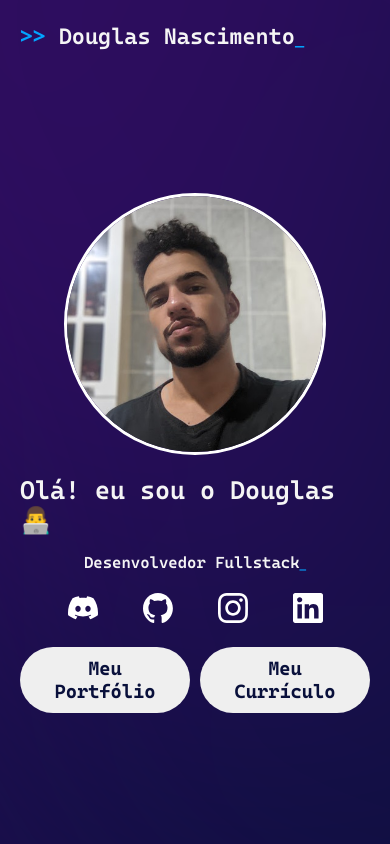
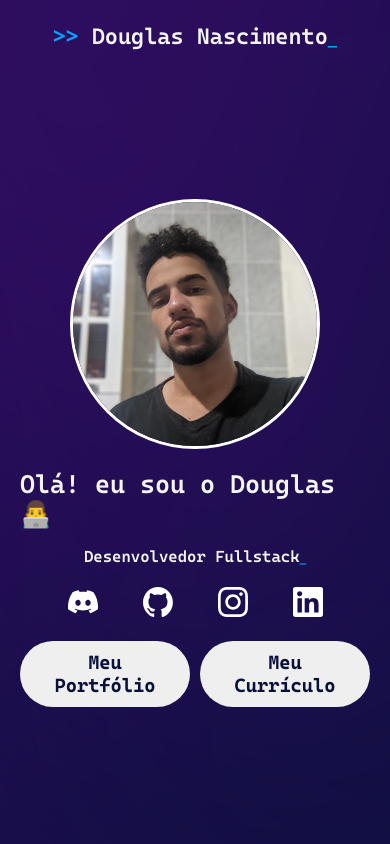
Before and after one commit to DouglasDans/DouglasDans, a Next.js app: page / in a window 390 px wide. Shown: the top 844 px of the page. Built offline with nearby package versions, Linux system fonts and the light colour scheme.

Commit message:
Banner Header | Corrigido exibição mobile

```diff
--- a/src/components/Main/Banner/Banner.css
+++ b/src/components/Main/Banner/Banner.css
@@ -81,4 +81,15 @@
       display: flex;
       justify-content: center;
    }
+
+   .banner-container .img-container .img-perfil{
+      width: 250px;
+      border-radius: 100%;
+
+      border: 3px solid white;
+   }
 }
+
+@media screen and (max-width: 950px) {
+
+}
--- a/src/components/Main/Header/Header.css
+++ b/src/components/Main/Header/Header.css
@@ -26,16 +26,12 @@
    transition: 200ms;
 }
 
-@media screen and (max-width: 800px) {
-   .main-portfolio-container{
-      background-image: url("/bg-section-2.svg");
-      background-size:auto;
-      background-repeat: no-repeat;
+@media screen and (max-width: 900px) {
 
-      width: 10%;
-      height: auto;
 
-      padding: 10px 10px;
+   .header {
+      justify-content: center;
+      /* padding: 1rem; */
    }
 
    .header .header-nav a{
```
